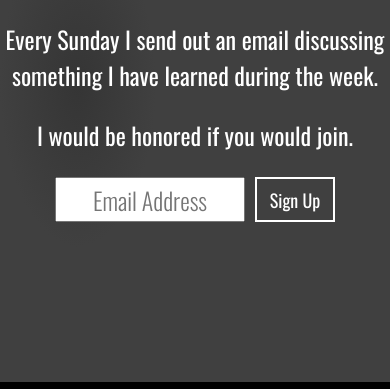
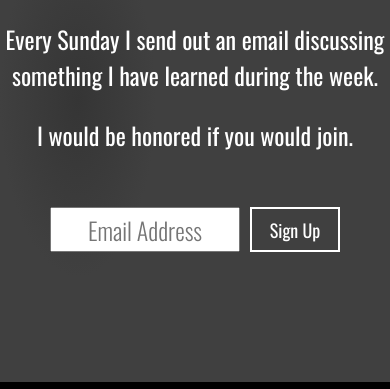
Before and after one commit to theyanaga/FelipeYanaga.github.io, a plain HTML site: page index.html in a window 390 px wide. Shown: the part 362-751 px from the top of the page. Drawn offline with nearby package versions, Linux system fonts and the light colour scheme.

Commit message:
Sign Up 6.0

```diff
--- a/styling.css
+++ b/styling.css
@@ -204,7 +204,7 @@ input[type="email"] {
 
 button[type="submit"] {
     height:45px;
-    width: 80px;
+    width: 90px;
     font-size: large;
     border-color: white;
     color: white;
@@ -287,8 +287,8 @@ footer {
         top: 37.5%;
     }
 
-    form > button {
-        font-size: medium;
+    .description {
+        padding-bottom: 10px;
     }
 
     footer {
```
